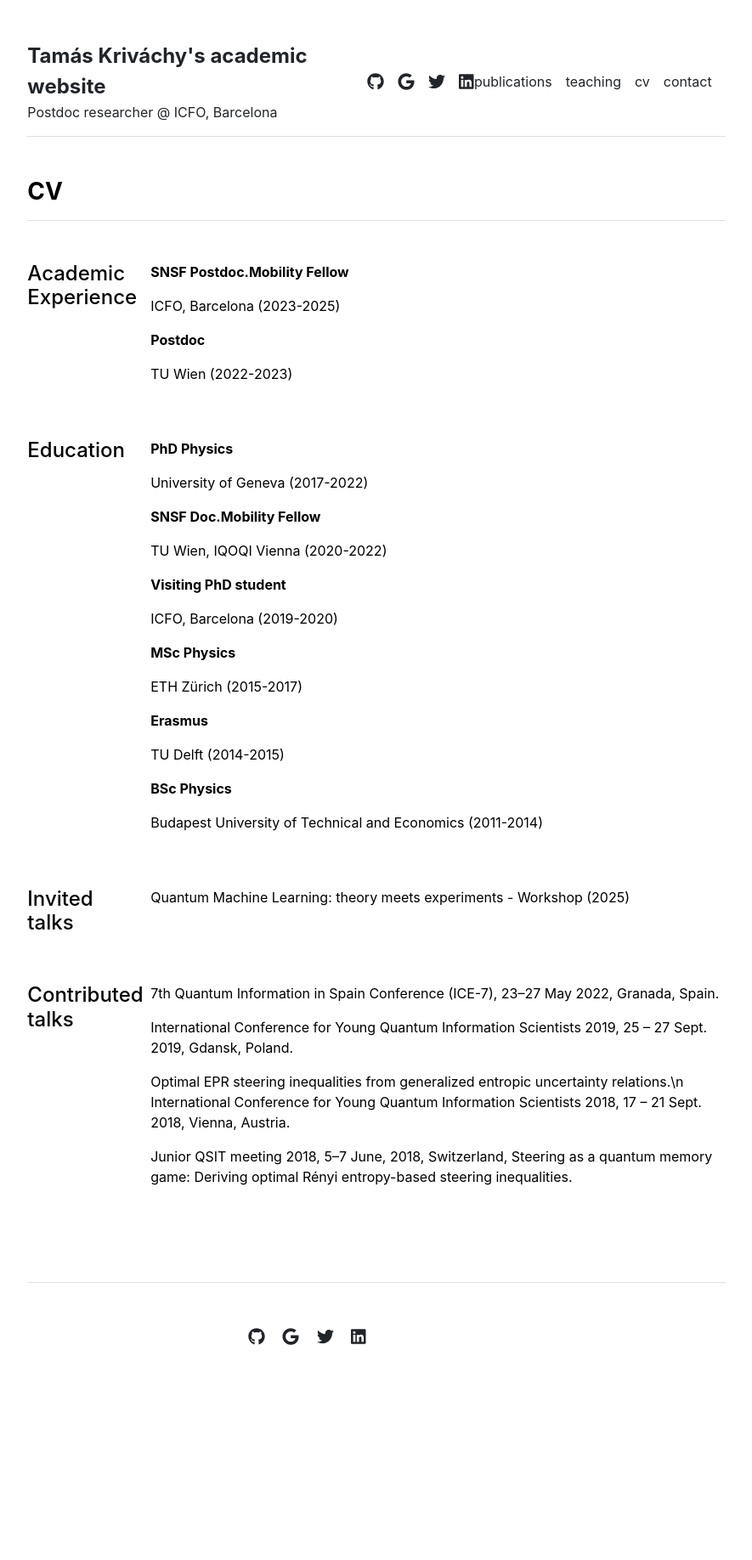
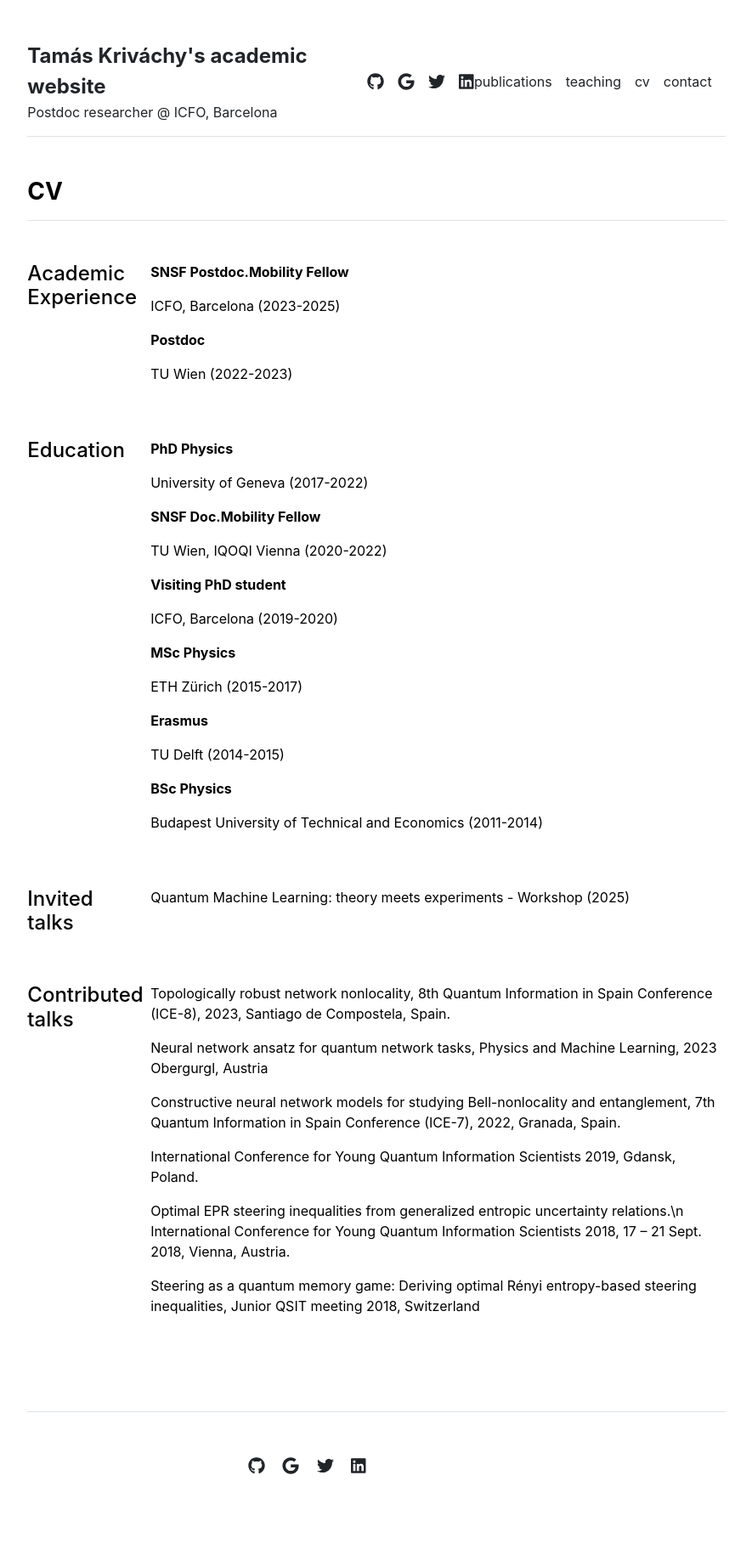
Before and after one commit to tkrivachy/tkrivachy.github.io, a Jekyll site: the page built from cv.md, in a window 1280 px wide. Shown: the whole page at 85% size, without its empty margins (197-1082 px from the left). Built offline with Jekyll 4.4.1, drawn with Linux system fonts in a browser that asks for light colours; before the commit the page ends 1684 px from its top, so only the background shows below that.

Commit message:
Update contributedtalks.yml

```diff
--- a/_data/cv/contributedtalks.yml
+++ b/_data/cv/contributedtalks.yml
@@ -1,7 +1,11 @@
-- description: '7th Quantum Information in Spain Conference (ICE-7), 23–27 May 2022, Granada, Spain.'
+- description: 'Topologically robust network nonlocality, 8th Quantum Information in Spain Conference (ICE-8), 2023, Santiago de Compostela, Spain.'
 
-- description: 'International Conference for Young Quantum Information Scientists 2019, 25 – 27 Sept. 2019, Gdansk, Poland.'
+- description: 'Neural network ansatz for quantum network tasks, Physics and Machine Learning, 2023 Obergurgl, Austria'
+
+- description: 'Constructive neural network models for studying Bell-nonlocality and entanglement, 7th Quantum Information in Spain Conference (ICE-7), 2022, Granada, Spain.'
+
+- description: 'International Conference for Young Quantum Information Scientists 2019, Gdansk, Poland.'
 
 - description: 'Optimal EPR steering inequalities from generalized entropic uncertainty relations.\n International Conference for Young Quantum Information Scientists 2018, 17 – 21 Sept. 2018, Vienna, Austria.'
 
-- description: 'Junior QSIT meeting 2018, 5–7 June, 2018, Switzerland, Steering as a quantum memory game: Deriving optimal Rényi entropy-based steering inequalities.'
+- description: 'Steering as a quantum memory game: Deriving optimal Rényi entropy-based steering inequalities, Junior QSIT meeting 2018, Switzerland'
```
